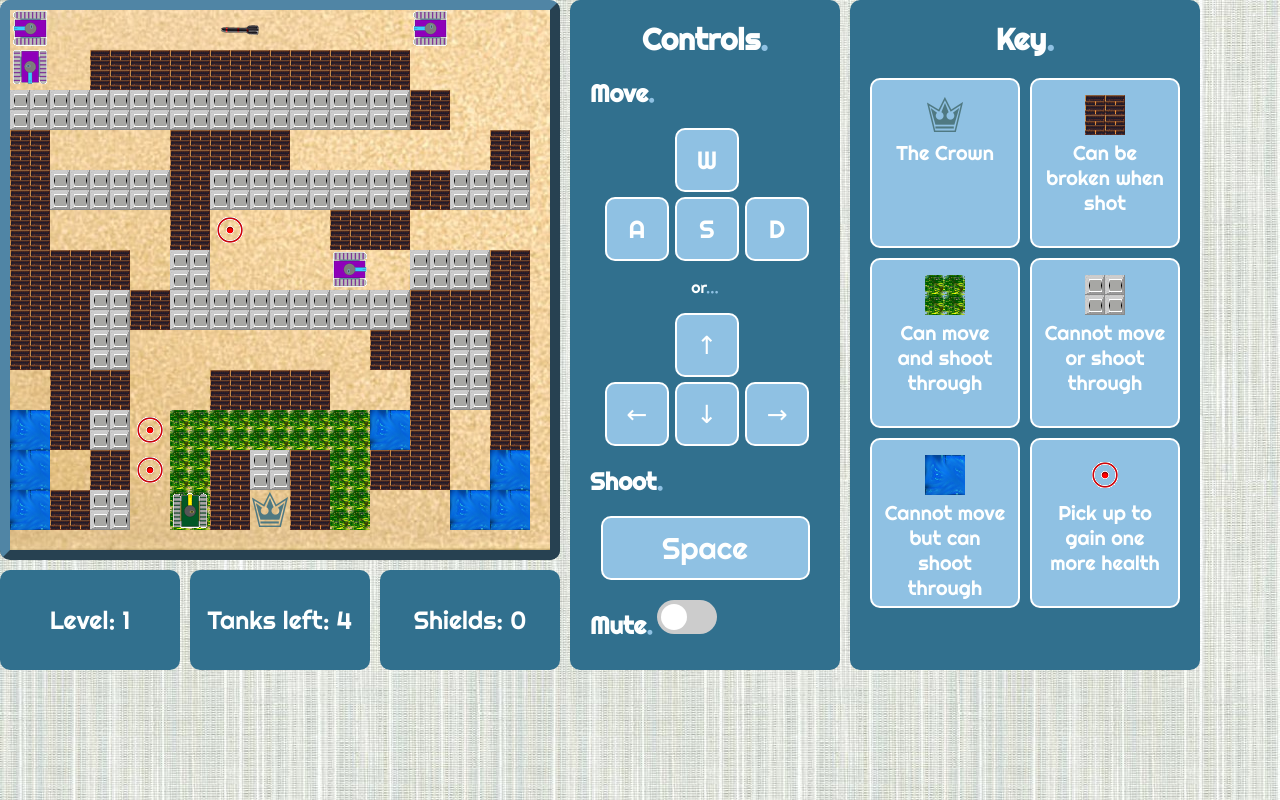
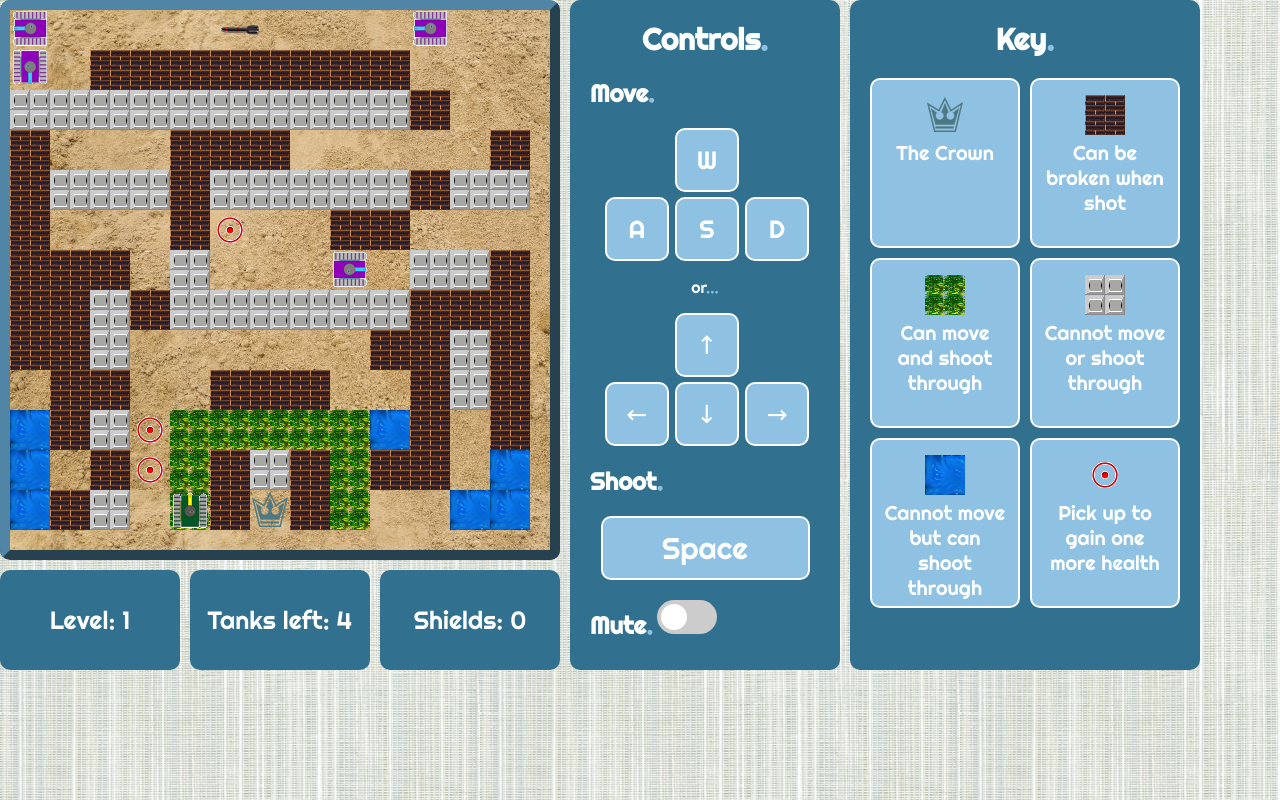
Before and after one commit to AlexSussex/WebProjects, a PHP site: page /mazetank.html in a window 1280 px wide. Run offline with PHP 8.4, Linux system fonts and the light colour scheme.

Commit message:
changed the map background image

```diff
--- a/JavaScript Tank Game/main.css
+++ b/JavaScript Tank Game/main.css
@@ -182,7 +182,7 @@ span {
 	border-radius: 10px;
 	width: 540px;
 	height: 540px;
-	background-image: url("img/sand.png");
+	background-image: url("img/paving-sand-canberra.jpg");
 	margin-top: 0px;
 	margin-left: 0px;
 }
```
Also changed, not shown: JavaScript Tank Game/img/arrowkeystransp.png (deleted), JavaScript Tank Game/img/eShieldedTank.png (deleted), JavaScript Tank Game/img/eTank.png (deleted), JavaScript Tank Game/img/myTank.png (deleted), JavaScript Tank Game/img/paving-sand-canberra.jpg (added), JavaScript Tank Game/img/sand.png (deleted), JavaScript Tank Game/img/shield.jpg (deleted), JavaScript Tank Game/img/shield1.gif (deleted), JavaScript Tank Game/img/shieldedTank.png (deleted), JavaScript Tank Game/img/spacekeymfire.png (deleted), JavaScript Tank Game/img/tank-1-shield.gif (deleted).
